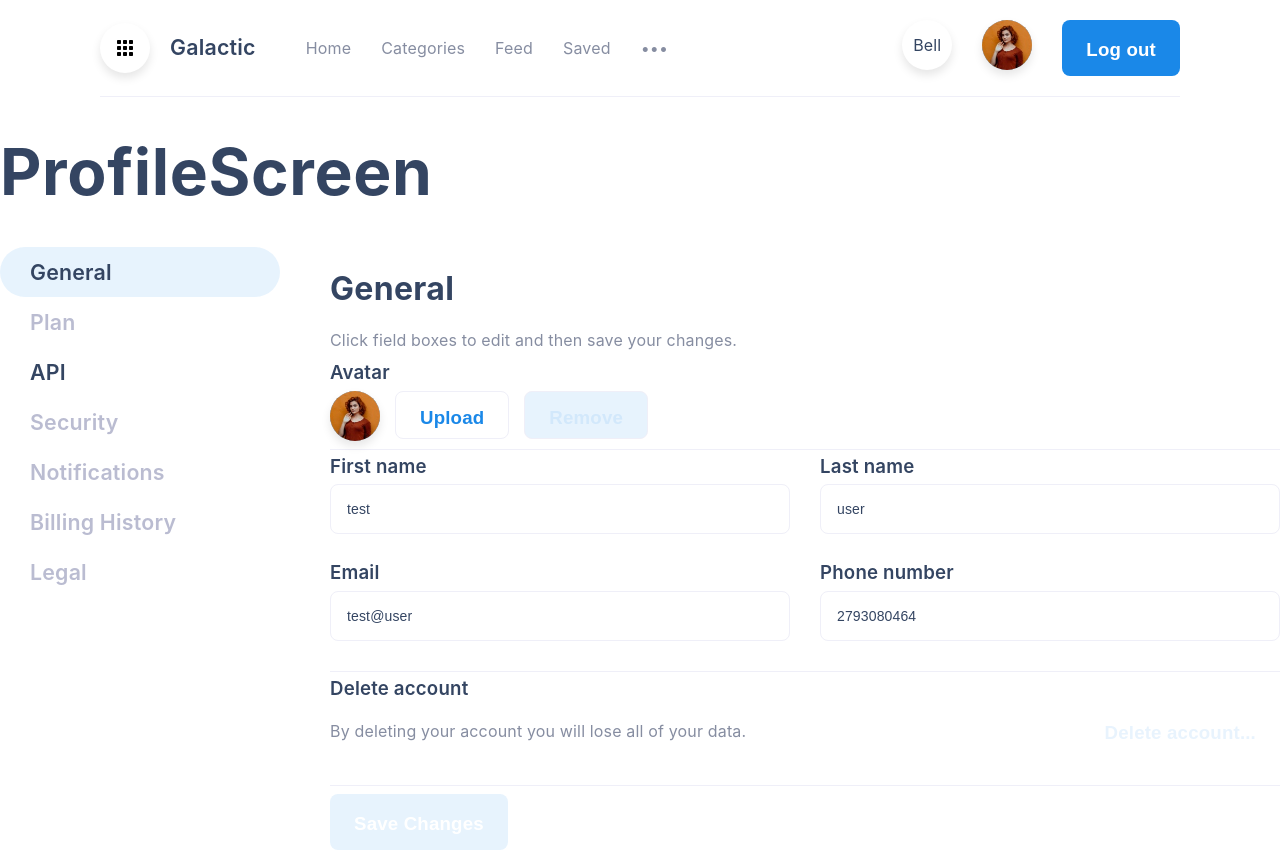
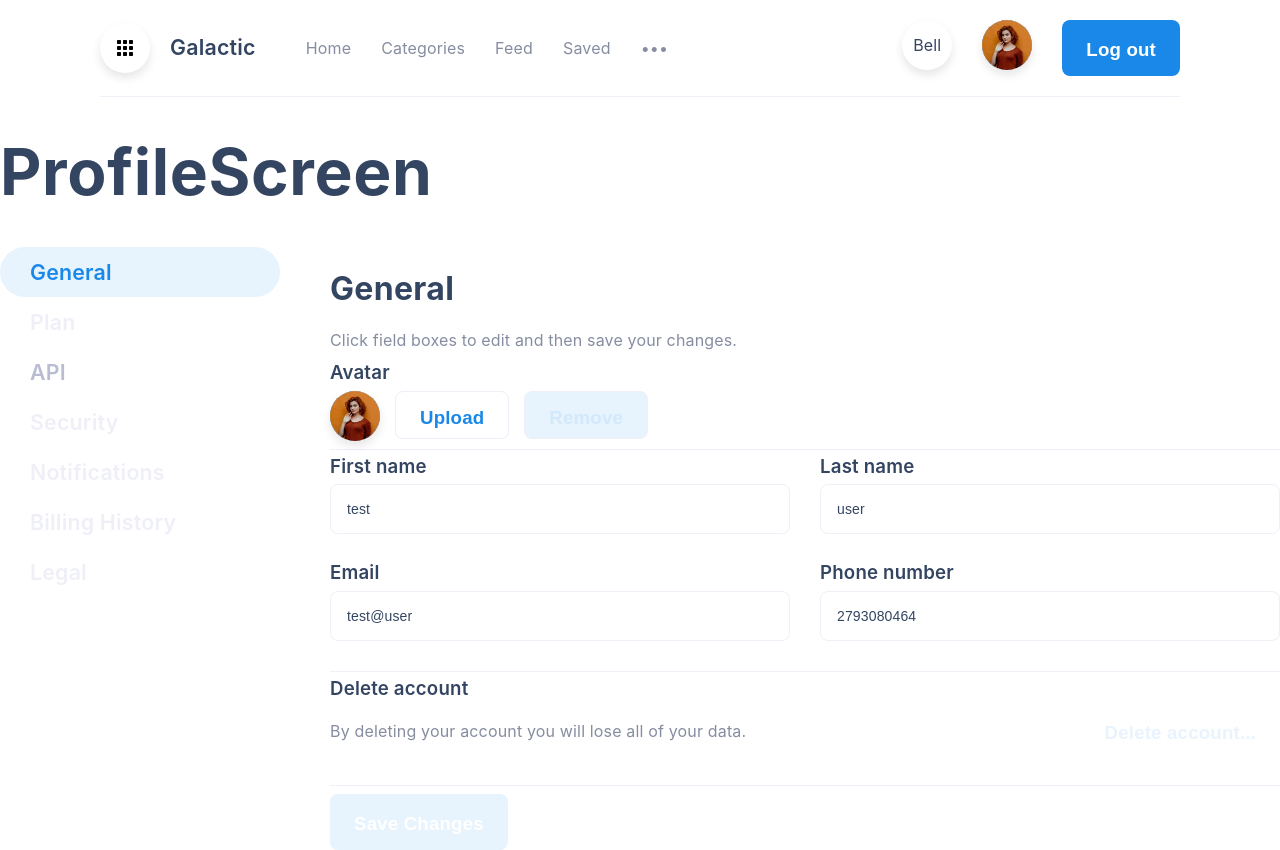
Before and after one commit to michaeljfuller/galaxy-test, a React (Create React App) app: page /login in a window 1280 px wide. Both pictures are taken after a click on the input "Log In". Built offline with nearby package versions, Linux system fonts and the light colour scheme.

Commit message:
Adjust SideNavigator colors

```diff
--- a/src/navigation/SideNavigator/SideNavigator.module.scss
+++ b/src/navigation/SideNavigator/SideNavigator.module.scss
@@ -14,12 +14,14 @@
     line-height: 50px;
     border-radius: 30px;
     padding-left: 30px;
+    color: color.$grey-light; /* TODO Check figma */
 
     &.disabled {
-      color: color.$grey-light;
+      color: color.$grey-faint;
       user-select: none;
     }
     &.active {
+      color: color.$primary;
       background-color: color.$primary-faded;
     }
   }
```
